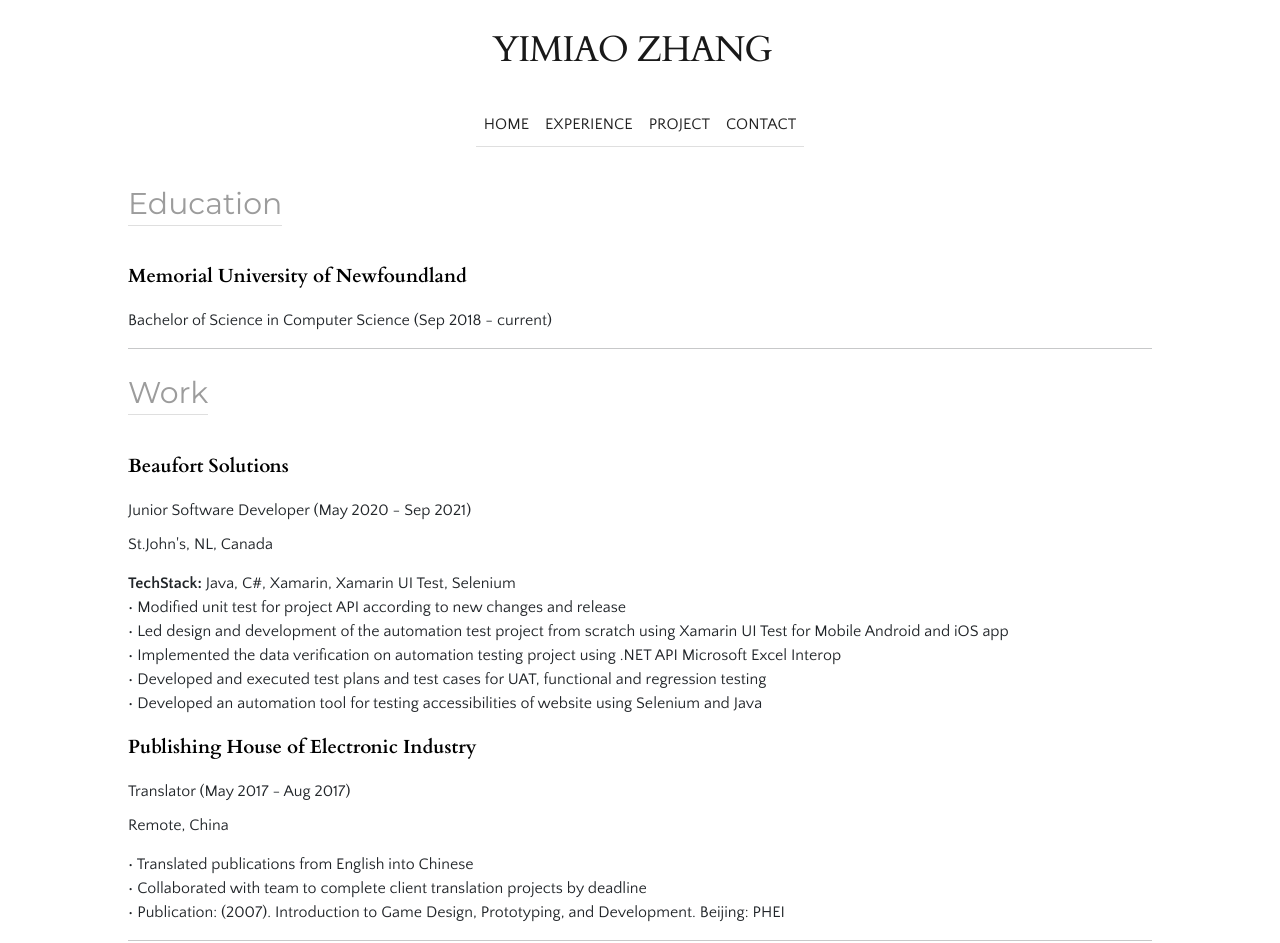
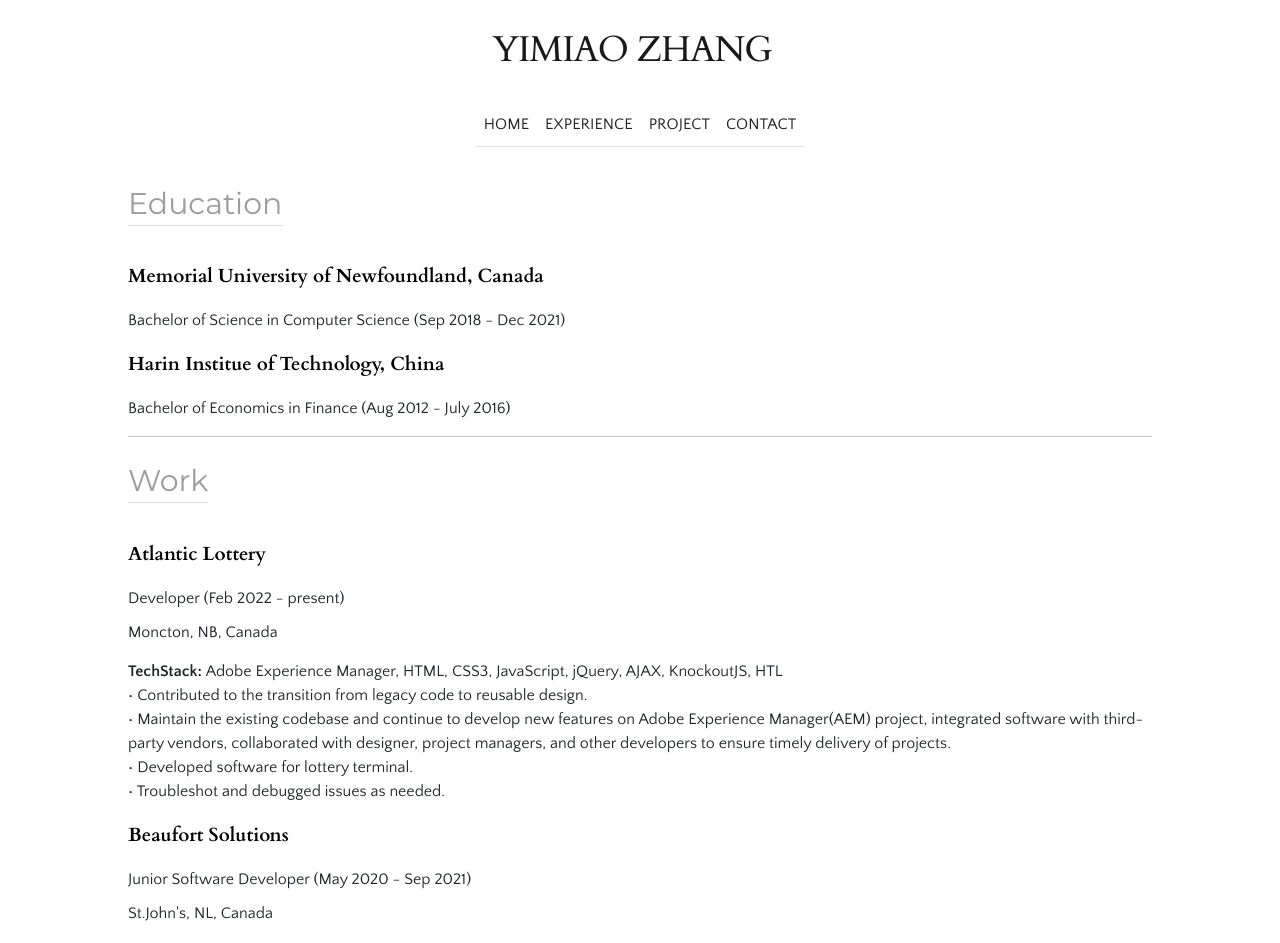
Before and after one commit to Sloane-Z/react-personal-site, a React (Create React App) app: page /Experience in a window 1280 px wide. Shown: the top 943 px of the page. Built offline with nearby package versions, Linux system fonts and the light colour scheme; a web font is replaced by a local one.

Commit message:
no message

```diff
--- a/public/index.html
+++ b/public/index.html
@@ -34,7 +34,7 @@
     <link rel="preconnect" href="https://fonts.gstatic.com" crossorigin>
     <link href="https://fonts.googleapis.com/css2?family=Cardo:ital,wght@0,400;0,700;1,400&display=swap" rel="stylesheet">
 
-    <title>Sloane Zhang</title>
+    <title>Yimiao Zhang</title>
 
   </head>
   <body>
--- a/src/components/Experience.js
+++ b/src/components/Experience.js
@@ -114,8 +114,12 @@ export default class Experience extends Component {
 			<Wrapper>
 				<Header>Education</Header>
 					<ContentWrapper>
-						<SubHeader>Memorial University of Newfoundland </SubHeader>
-						<Content>Bachelor of Science in Computer Science (Sep 2018 - current)</Content>
+							<SubHeader>Memorial University of Newfoundland, Canada</SubHeader>
+							<Content>Bachelor of Science in Computer Science (Sep 2018 - Dec 2021)</Content>
+					</ContentWrapper>
+					<ContentWrapper>
+						<SubHeader>Harin Institue of Technology, China</SubHeader>
+						<Content>Bachelor of Economics in Finance (Aug 2012 - July 2016)</Content>
 					</ContentWrapper>
 				<hr></hr>
 				<Header>Work</Header>
--- a/src/content/expData.js
+++ b/src/content/expData.js
@@ -1,4 +1,17 @@
 const workData = [
+  {
+    company:'Atlantic Lottery',
+    title:'Developer',
+    timeRange:'Feb 2022 - present',
+    techStack: 'Adobe Experience Manager, HTML, CSS3, JavaScript, jQuery, AJAX, KnockoutJS, HTL',
+    location: 'Moncton, NB, Canada',
+    responsibility:[
+      'Contributed to the transition from legacy code to reusable design.',
+      'Maintain the existing codebase and continue to develop new features on Adobe Experience Manager(AEM) project, integrated software with third-party vendors, collaborated with designer, project managers, and other developers to ensure timely delivery of projects.',
+      'Developed software for lottery terminal.',
+      'Troubleshot and debugged issues as needed.'
+    ]
+  },
   {
     company:'Beaufort Solutions',
     title:'Junior Software Developer',
@@ -6,25 +19,11 @@ const workData = [
     techStack: 'Java, C#, Xamarin, Xamarin UI Test, Selenium',
     location: 'St.John\'s, NL, Canada ',
     responsibility:[
-      'Modified unit test for project API according to new changes and release',
-      'Led design and development of the automation test project from scratch using Xamarin UI Test for Mobile Android and iOS app',
+      'Led design and development of the automation testing project using Xamarin UI Test for mobile Android and iOS applications.',
       'Implemented the data verification on automation testing project using .NET API Microsoft Excel Interop',
       'Developed and executed test plans and test cases for UAT, functional and regression testing',
       'Developed an automation tool for testing accessibilities of website using Selenium and Java'
     ]
-  },
-
-  {
-    company:'Publishing House of Electronic Industry',
-    title:'Translator',
-    timeRange:'May 2017 - Aug 2017',
-    techStack: '',
-    location:'Remote, China',
-    responsibility:[
-      'Translated publications from English into Chinese',
-      'Collaborated with team to complete client translation projects by deadline',
-      'Publication: (2007). Introduction to Game Design, Prototyping, and Development. Beijing: PHEI'
-    ]
   }
 ]
 export default workData;
```
